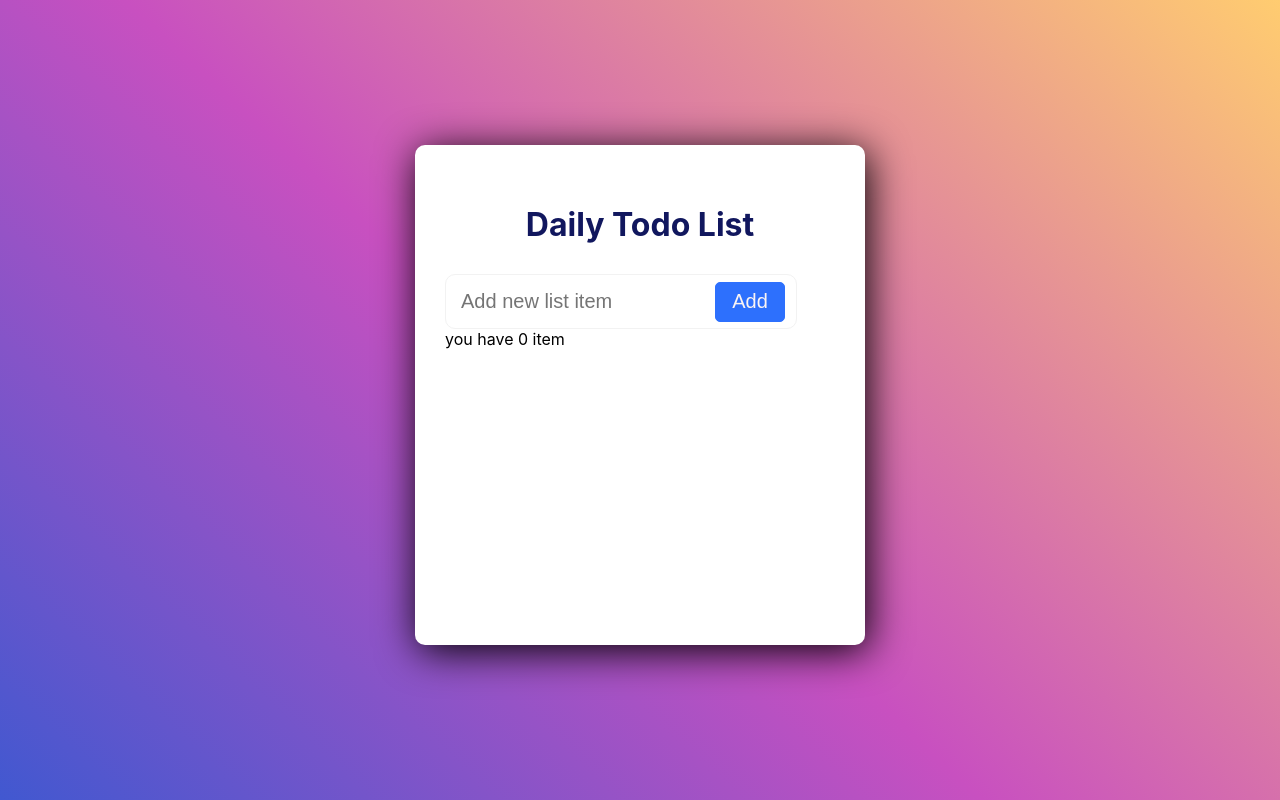
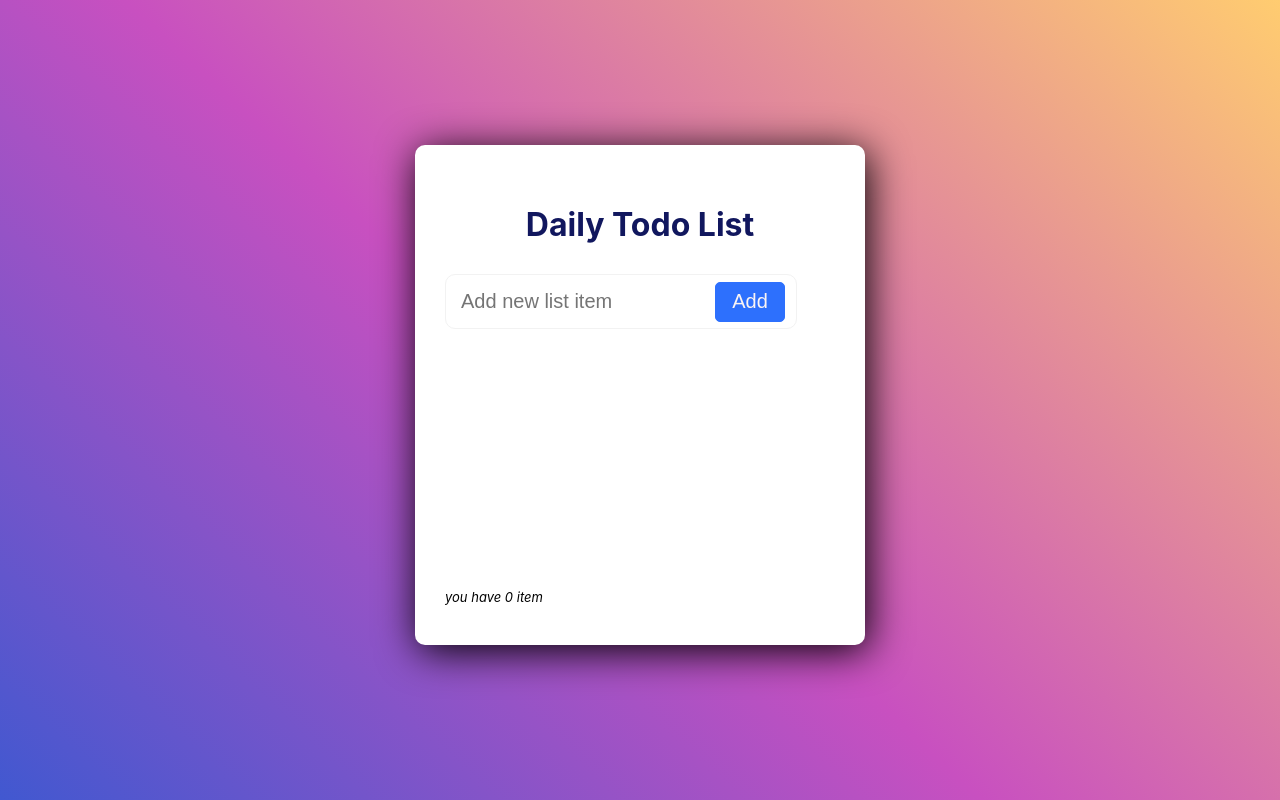
Before and after one commit to sedaklnc/todo-app, a React (Create React App) app: page / in a window 1280 px wide. Built offline with nearby package versions, Linux system fonts and the light colour scheme.

Commit message:
added scroll

```diff
--- a/src/App.css
+++ b/src/App.css
@@ -15,11 +15,16 @@
 	background-color: #FFFFFF;
 	min-width: 450px;
 	min-height: 500px;
+	max-height: fit-content;
 	padding: 30px;
 	box-sizing: border-box;
 	border-radius: 10px;
 	box-shadow: 3px 6px 40px #000;
 	margin-bottom: 10px;
+	display:block;
+    height:70px;
+    overflow:scroll;
+	overflow-x: hidden;
 	}
 .header h1{
 	color: #11175E;
@@ -81,19 +86,21 @@ color: #ff6c6c;
 margin-right: 10px;
 }
 .button-edit {
-	color: #e2d029;
+	color: #4158D0;
 	margin-right: 10px;
 	}
-	.button-delete {
-	color: lightseagreen;
+.button-delete {
+	color: #FFCC70;
 	}
-	.complete {
+.complete {
 	text-decoration-style: solid;
 	text-decoration-line: line-through;
 	text-decoration-color: #ff6c6c;
 	opacity: 0.6;
 	}
-
+.list [type='checkbox']::after{
+	background-color: #C850C0;
+}
 .list{
 	width: 220px;
 	border: none;
@@ -106,3 +113,35 @@ margin-right: 10px;
 
 	color: #2D70FD;
 }
+
+.count-item{
+	position: relative;
+	font-style: italic;
+	font-size: 13px;
+	text-align: left;
+	margin-top: 260px;
+}
+
+
+::-webkit-scrollbar{
+	width: 1em;
+}
+
+::-webkit-scrollbar-track {
+	background: #ffffff;
+
+  }
+::-webkit-scrollbar-thumb {
+	background: linear-gradient(43deg, #4158D0 0%, #C850C0 46%, #FFCC70 100%);;
+  }
+
+  ::-webkit-scrollbar-thumb {
+	background: linear-gradient(43deg, #4158D0 0%, #C850C0 46%, #FFCC70 100%);;
+	border-radius: 10vw;
+	border: 0.20rem solid #ffffff;
+  }
+  ::-webkit-scrollbar-track {
+	background: #ffffff;
+	border-radius: 10vw;
+	margin-block: 0.5rem;
+  }
```
